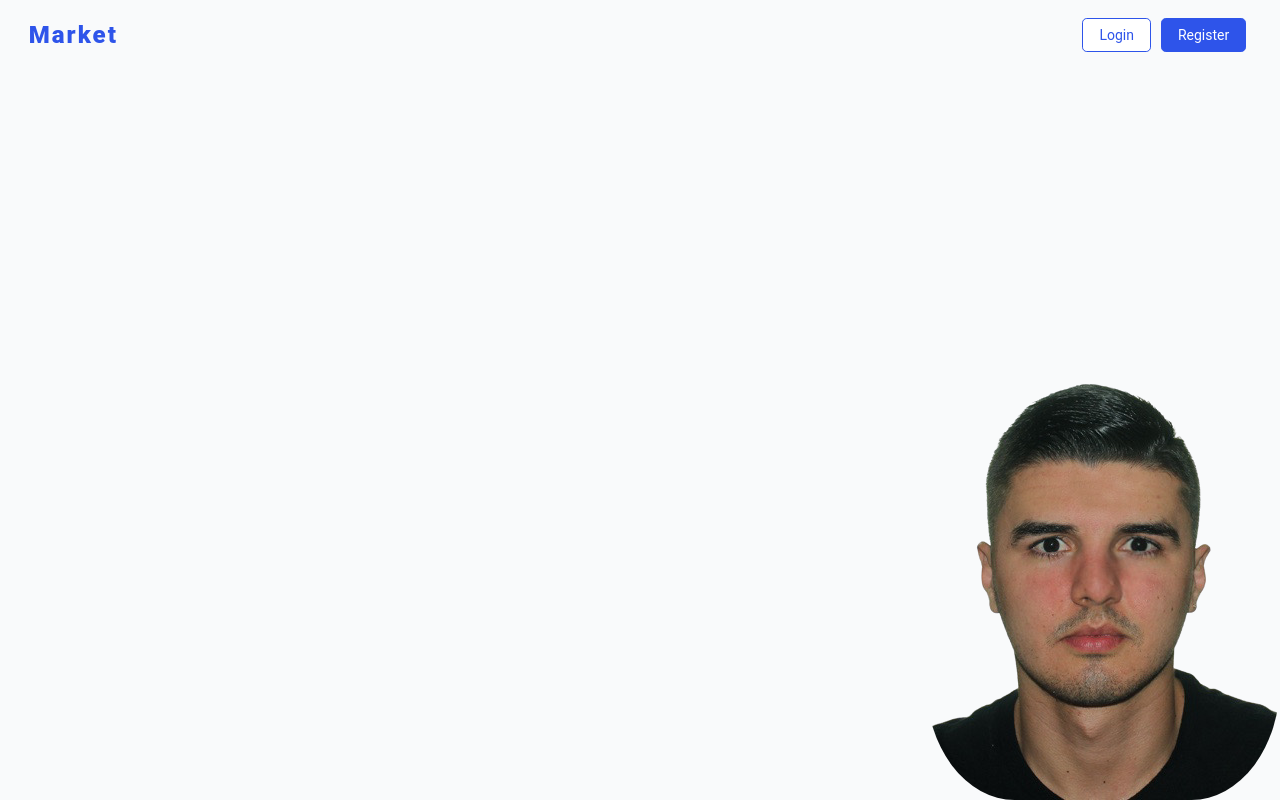
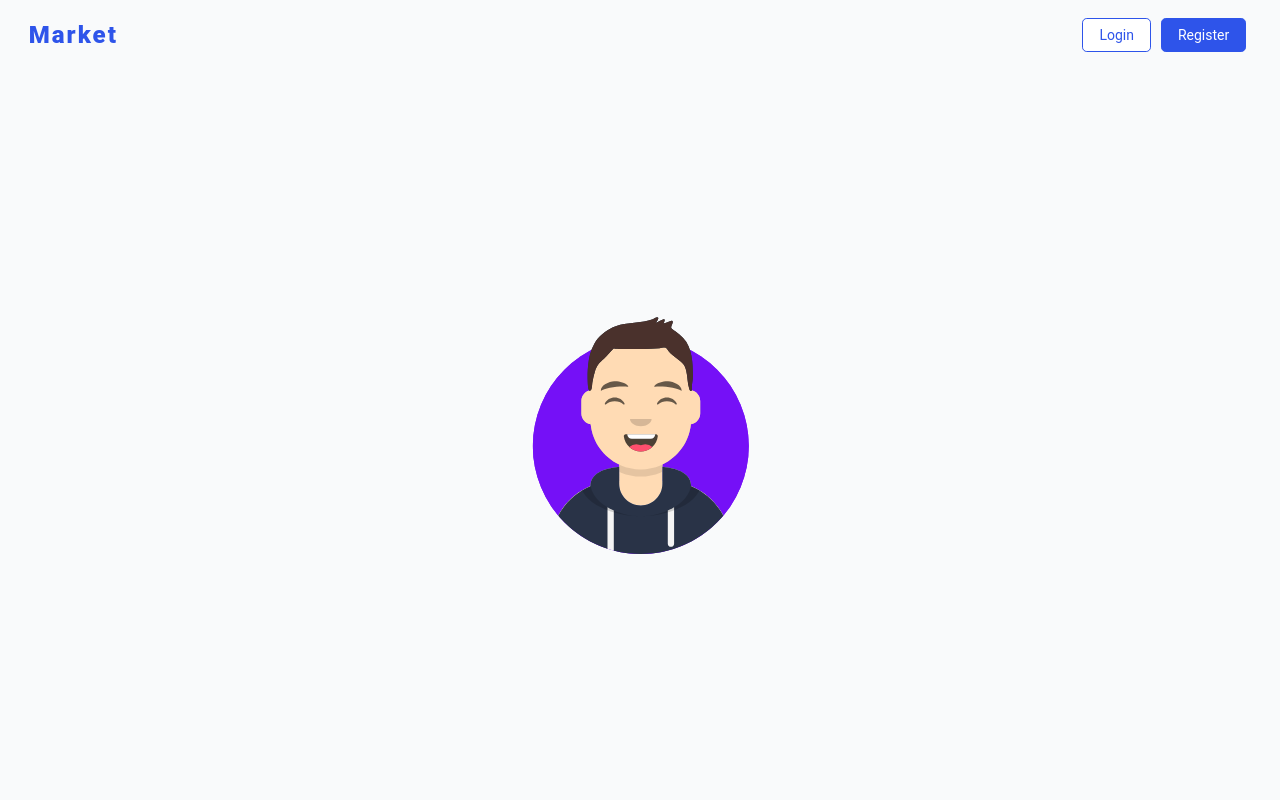
Before and after one commit to TranThanhBinhh/Angular-Example, an Angular app: page / in a window 1280 px wide. Built offline with nearby package versions, Linux system fonts and the light colour scheme.

Commit message:
change avatar

```diff
--- a/src/app/auth/pages/home/home.component.html
+++ b/src/app/auth/pages/home/home.component.html
@@ -1,3 +1,3 @@
 <div class="container">
-    <img src="../../../../assets/img/portfolio.png" alt="">
+    <img src="../../../../assets/img/avatar.svg" alt="">
 </div>
--- a/src/app/auth/pages/home/home.component.scss
+++ b/src/app/auth/pages/home/home.component.scss
@@ -7,16 +7,4 @@
     justify-content: center;
     height: calc(100vh - 70px);
     background-color: $gray-ligth-color;
-
-    img {
-        border-radius: 25%;
-    }
 }
-
-@media (min-width: 600px) {
-    .container {
-        align-items: end;
-        justify-content: end;
-
-    }
- }
```
Also changed, not shown: src/assets/img/avatar.svg (added), src/assets/img/portfolio.png (deleted).
